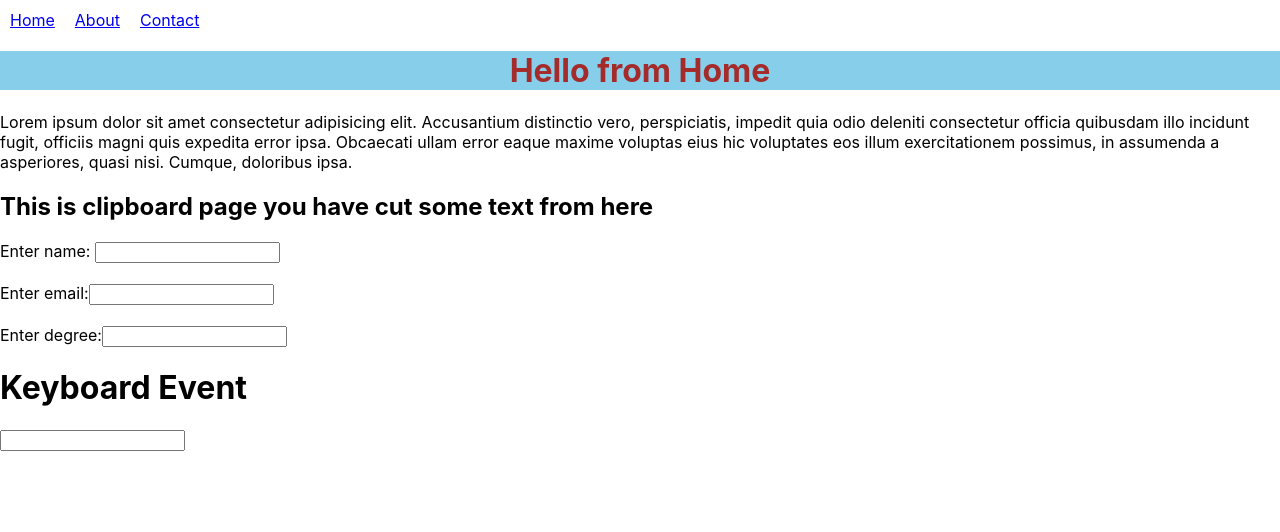
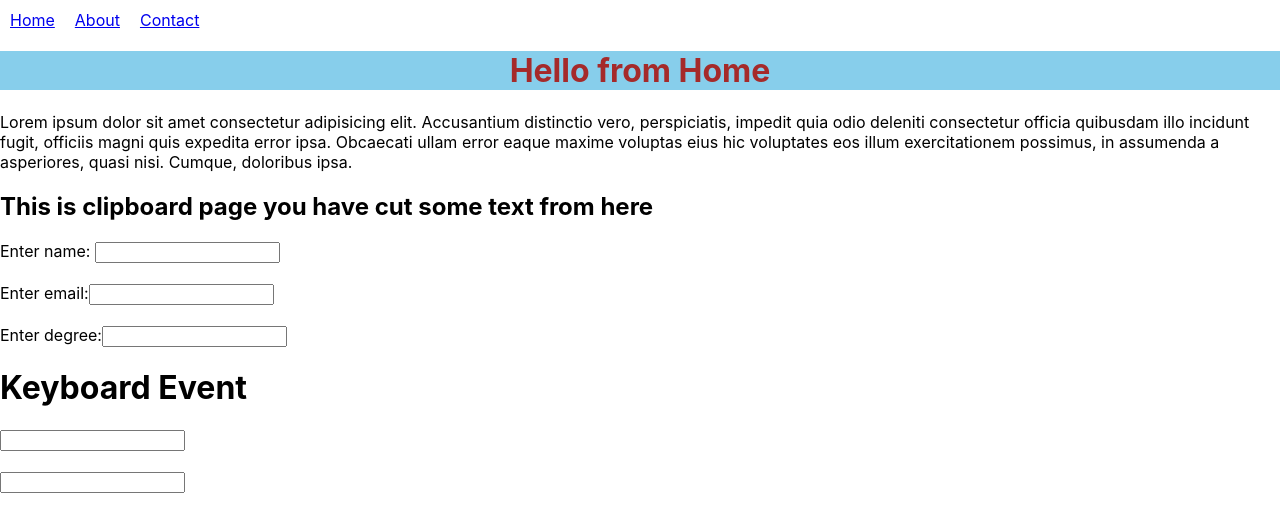
Before and after one commit to anupamahalder/react-learning, a React (Create React App) app in the folder practice-project/: page / in a window 1280 px wide. Shown: the top 532 px of the page. Built offline with nearby package versions, Linux system fonts and the light colour scheme.

Commit message:
Implement onKeyUp when we will will up our hand from a keyword

```diff
--- a/practice-project/src/pages/Keyboard.jsx
+++ b/practice-project/src/pages/Keyboard.jsx
@@ -4,10 +4,15 @@ const Keyboard = () => {
     const onkeydownText = (event) =>{
         console.log("key pressed ", event.key);
     }
+    // when we will up our hand from a keyword
+    const onkeyupText = (event) =>{
+        console.log("Key up",event.key);
+    }
     return (
         <div>
             <h1>Keyboard Event</h1>
-            <input type="text" onKeyDown={onkeydownText} />
+            <input type="text" onKeyDown={onkeydownText} /> <br /> <br />
+            <input type="text" onKeyUp={onkeyupText} /> <br />
         </div>
     );
 };
```
